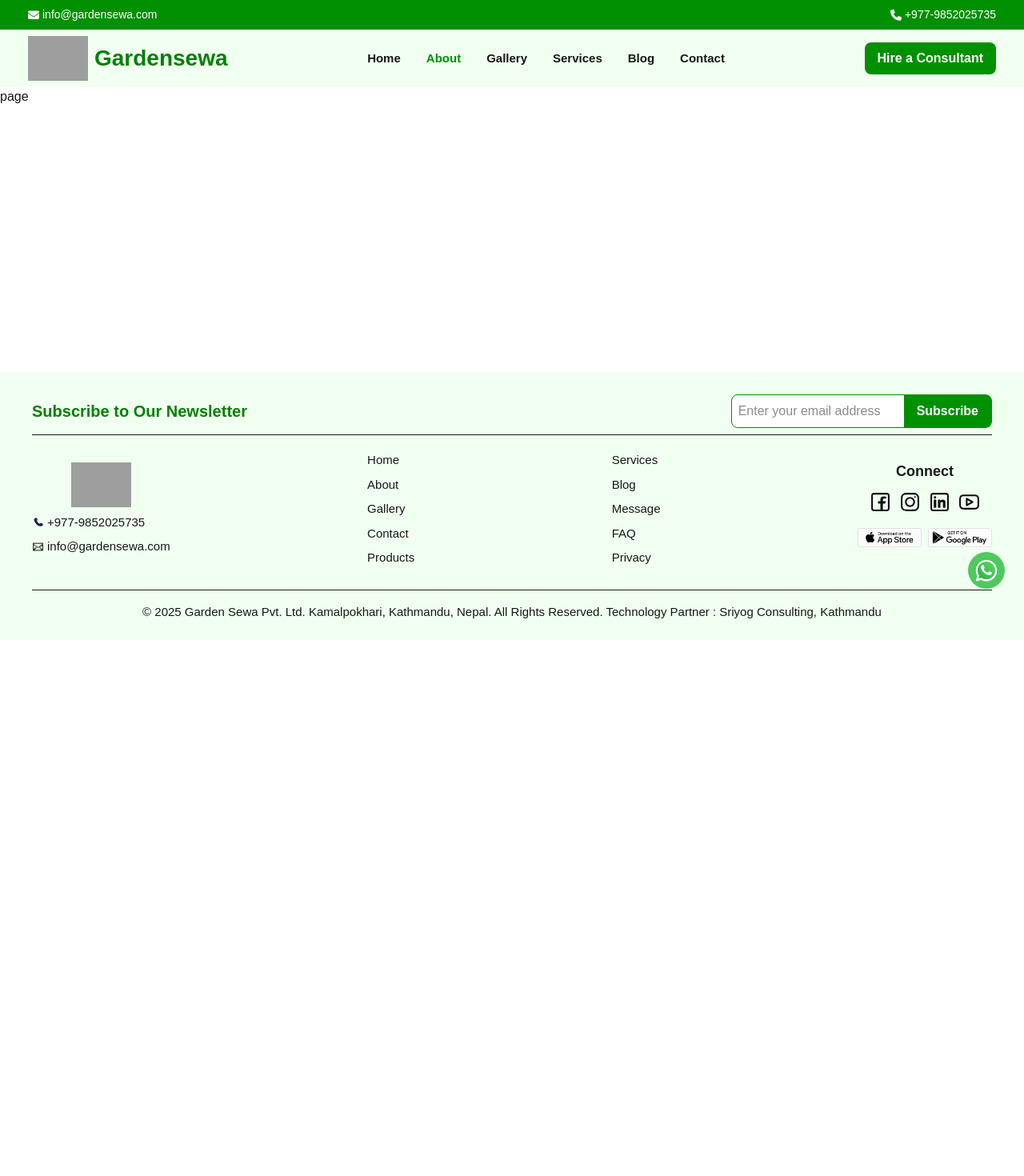
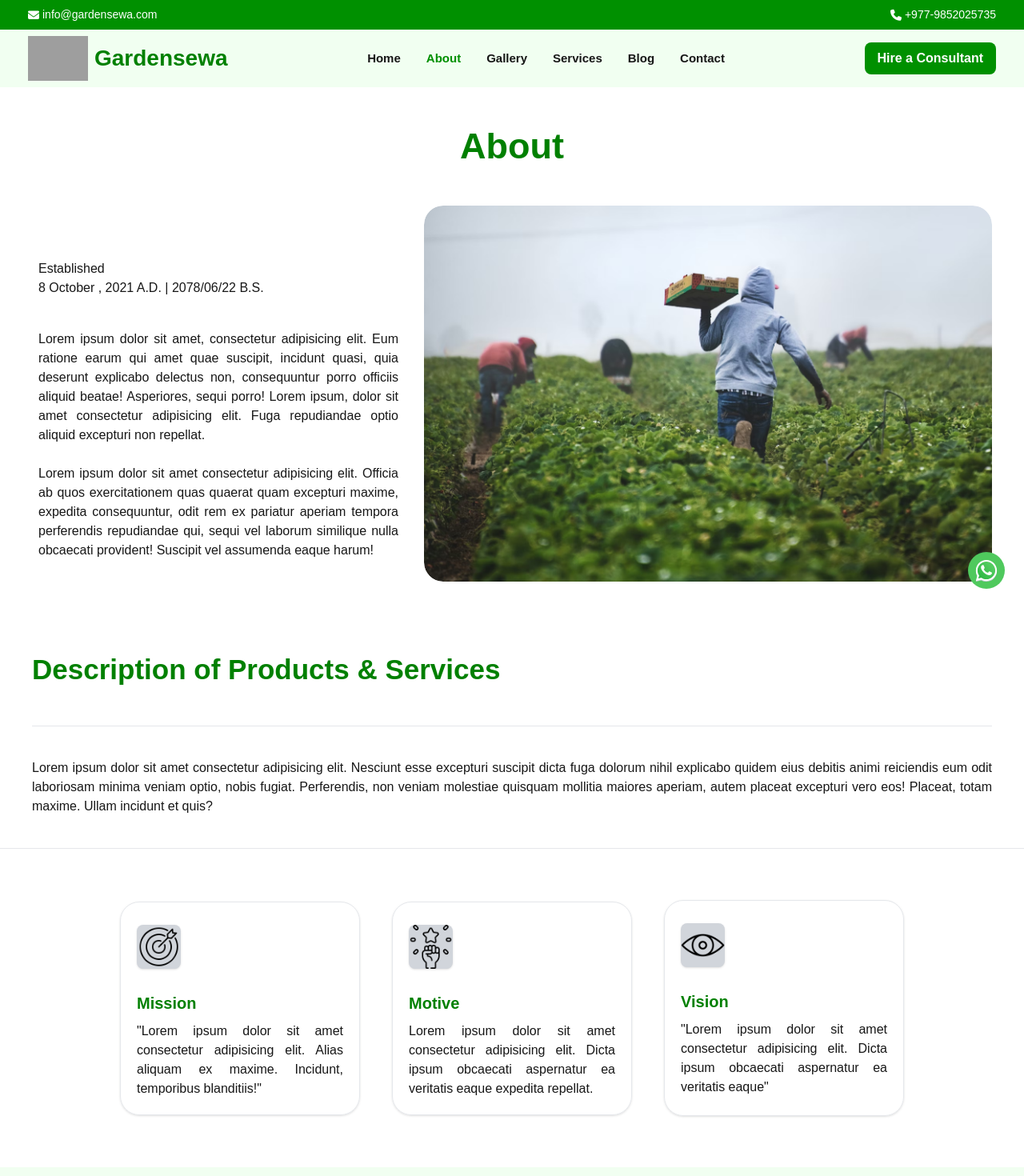
Before and after one commit to pracasupreti/gardensewa.com, a Next.js app: page /about in a window 1280 px wide. Shown: the top 1470 px of the page at 80% size. Before the commit the page ends 800 px from the top, so only its background shows below. Built offline with nearby package versions, Linux system fonts and the light colour scheme; grey boxes are pictures that could not be loaded.

Commit message:
about page

```diff
--- a/app/about/page.tsx
+++ b/app/about/page.tsx
@@ -1,7 +1,125 @@
 import React from "react";
+import Image from "next/image";
 
 const page = () => {
-  return <div>page</div>;
+  return (
+    <div>
+      <section className="about">
+        <div className="container mx-auto max-w-[1200px]">
+          <div className="about">
+            <h1 className="text-center text-[45px] text-[#008000] font-bold my-10">
+              About
+            </h1>
+            <div className="about-content flex flex-col md:flex-row text-center gap-y-6 px-4 lg:px-0 gap-6 justify-between items-center">
+              <div className="content lg:w-[450px] mx-auto text-justify">
+                <p className="my-10">
+                  Established <br />
+                  8 October , 2021 A.D. | 2078/06/22 B.S. <br />
+                </p>
+                <p>
+                  Lorem ipsum dolor sit amet, consectetur adipisicing elit. Eum
+                  ratione earum qui amet quae suscipit, incidunt quasi, quia
+                  deserunt explicabo delectus non, consequuntur porro officiis
+                  aliquid beatae! Asperiores, sequi porro! Lorem ipsum, dolor
+                  sit amet consectetur adipisicing elit. Fuga repudiandae optio
+                  aliquid excepturi non repellat. <br />
+                  <br />
+                  Lorem ipsum dolor sit amet consectetur adipisicing elit.
+                  Officia ab quos exercitationem quas quaerat quam excepturi
+                  maxime, expedita consequuntur, odit rem ex pariatur aperiam
+                  tempora perferendis repudiandae qui, sequi vel laborum
+                  similique nulla obcaecati provident! Suscipit vel assumenda
+                  eaque harum!
+                </p>
+              </div>
+              <div className="relative w-[710px] h-[470px] rounded-3xl overflow-hidden">
+                <Image
+                  className="object-cover rounded-3xl"
+                  src="/image/navbar/about/1.jpg"
+                  alt=""
+                  fill
+                />
+              </div>
+            </div>
+          </div>
+
+          <div className="description px-4 lg:px-0">
+            <h1 className="text-[35px] font-bold mt-16 py-5 text-[#008000]">
+              Description of Products & Services
+            </h1>
+            <div className="w-full h-[1px] bg-gray-200 my-6"></div>
+
+            <div className="description-content my-10 gap-y-5 text-justify">
+              Lorem ipsum dolor sit amet consectetur adipisicing elit. Nesciunt
+              esse excepturi suscipit dicta fuga dolorum nihil explicabo quidem
+              eius debitis animi reiciendis eum odit laboriosam minima veniam
+              optio, nobis fugiat. Perferendis, non veniam molestiae quisquam
+              mollitia maiores aperiam, autem placeat excepturi vero eos!
+              Placeat, totam maxime. Ullam incidunt et quis?
+            </div>
+          </div>
+        </div>
+        <div className="w-full h-[1px] bg-gray-200 my-6"></div>
+
+        {/* ..........Mission, Vision, Motive........... */}
+        <div className="container mx-auto max-w-[1200px] my-16 flex justify-center">
+          <div className="grid gap-10 sm:grid-cols-2 lg:grid-cols-3 text-center items-center gap-y-6">
+            <div className="w-[300px] text-justify pt-2 pb-5 px-5 rounded-3xl border border-gray-200 overflow-hidden shadow">
+              <div className="relative w-[55px] h-[55px] rounded-lg bg-[#d1d5db] shadow p-2 my-5 overflow-hidden">
+                <Image
+                  src="/image/navbar/about/mission.png"
+                  alt="mission"
+                  fill
+                  className="object-contain"
+                />
+              </div>
+              <h5 className="font-semibold text-[20px] text-[#008000] py-2">
+                Mission
+              </h5>
+              <p>
+                "Lorem ipsum dolor sit amet consectetur adipisicing elit. Alias
+                aliquam ex maxime. Incidunt, temporibus blanditiis!"
+              </p>
+            </div>
+            <div className="w-[300px] text-justify pt-2 pb-5 px-5 rounded-3xl border border-gray-200 overflow-hidden shadow">
+              <div className="relative w-[55px] h-[55px] rounded-lg bg-[#d1d5db] shadow p-2 my-5 overflow-hidden">
+                <Image
+                  src="/image/navbar/about/motive.png"
+                  alt="mission"
+                  fill
+                  className="object-contain"
+                />
+              </div>
+              <h5 className="font-semibold text-[20px] text-[#008000] py-2">
+                Motive
+              </h5>
+              <p>
+                Lorem ipsum dolor sit amet consectetur adipisicing elit. Dicta
+                ipsum obcaecati aspernatur ea veritatis eaque expedita repellat.
+              </p>
+            </div>
+            <div className="w-[300px] h-[270px] text-justify pt-2 pb-5 px-5 rounded-3xl border border-gray-200 overflow-hidden shadow">
+              <div className="relative w-[55px] h-[55px] rounded-lg bg-[#d1d5db] shadow p-2 my-5 overflow-hidden">
+                <Image
+                  src="/image/navbar/about/vision.png"
+                  alt="mission"
+                  fill
+                  className="object-contain"
+                />
+              </div>
+              <h5 className="font-semibold text-[20px] text-[#008000] py-2">
+                Vision
+              </h5>
+              <p>
+                "Lorem ipsum dolor sit amet consectetur adipisicing elit. Dicta
+                ipsum obcaecati aspernatur ea veritatis eaque"
+              </p>
+            </div>
+          </div>
+        </div>
+      </section>
+    </div>
+  );
 };
 
 export default page;
--- a/app/page.tsx
+++ b/app/page.tsx
@@ -1,12 +1,4 @@
-// app/page.tsx
-import type { Metadata } from "next";
 import Homepage from "@/components/Homepage";
-
-export const metadata: Metadata = {
-  title: "Home | Gardensewa",
-  description:
-    "Welcome to Gardensewa – Agriculture knowledge at your fingertips.",
-};
 
 export default function Home() {
   return (
--- a/package.json
+++ b/package.json
@@ -10,6 +10,7 @@
   },
   "dependencies": {
     "@fortawesome/fontawesome-free": "^6.7.2",
+    "lightbox.js-react": "^1.5.8",
     "next": "15.3.3",
     "react": "^19.0.0",
     "react-dom": "^19.0.0",
```
Also changed, not shown: 1 other file (tests, documents, lock files or other folders).
